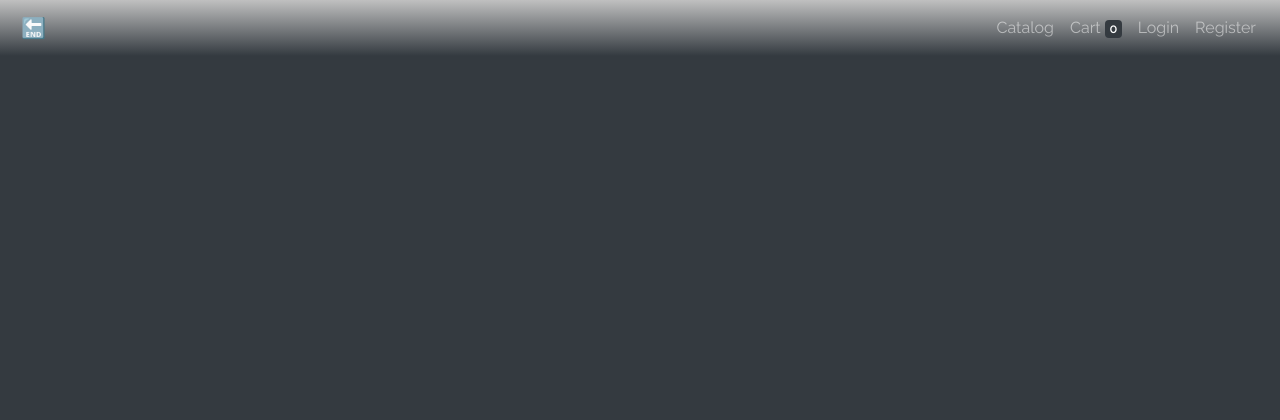
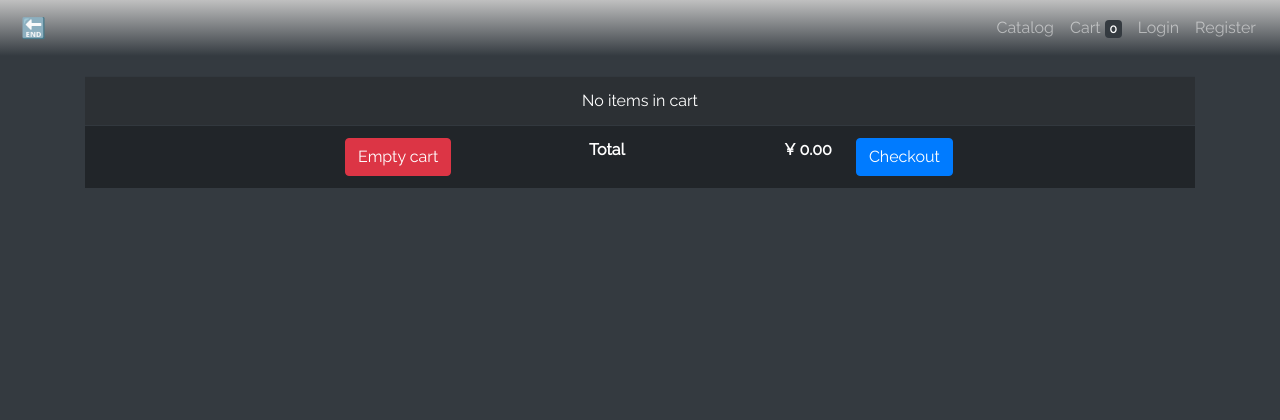
Before and after one commit to johnjay-balilo/deadendph, a PHP site: page /app/views/cart.php in a window 1280 px wide. Shown: the top 420 px of the page. Run offline with PHP 8.4, Linux system fonts and the light colour scheme.

Commit message:
added cart and checkout page

```diff
--- a/app/assets/css/style.css
+++ b/app/assets/css/style.css
@@ -64,3 +64,7 @@ a:hover {
 .add {
 	width: 74%;
 }
+
+.cart_img {
+	width: 100px;
+}
--- a/app/assets/js/script.js
+++ b/app/assets/js/script.js
@@ -154,7 +154,8 @@ $(document).ready( () => {
 			"method": "POST",
 			"data": {
 				'item_id': item_id,
-				'item_quantity': item_quantity
+				'item_quantity': item_quantity,
+				'update_from_cart_page': 0
 			},
 			"success": (data) => {
 				$("#cart-count").html(data);
@@ -164,6 +165,81 @@ $(document).ready( () => {
 
 	})
 
+	function get_total() {
+		let total = 0;
+		$(".item_subtotal").each(function() {
+			total += parseFloat($(this).html());
+		});
+		return parseFloat(total).toFixed(2);
+	}
+
+	// item quantity change/update
+	$(".item_quantity>input").on("change", function(e) {
+		let item_id = $(e.target).attr("data-id");
+		let item_quantity = parseInt($(e.target).val());
+		let price = parseFloat($(e.target).parent().prev().attr("price"));
+		let subtotal = item_quantity * price;
+
+		$(e.target).parent().next().html(parseFloat(subtotal).toFixed(2));
+
+		$.ajax({
+			"url": "../controllers/update_cart.php",
+			"method": "POST",
+			"data": {
+				'item_id': item_id,
+				'item_quantity': item_quantity,
+				'update_from_cart_page': 1
+			},
+			"success": (data) => {
+				$("#cart-count").html(data);
+				$("#total_price").html("&#165; " + get_total());
+			}
+		})
+	})
+
+
+	// remove from cart functionality
+	$(document).on("click", ".remove-from-cart", function(e) {
+		let item_id = $(e.target).attr("data-id");
+
+		$.ajax({
+			"url": "../controllers/update_cart.php",
+			"method": "POST",
+			"data": {
+				'item_id': item_id,
+				'item_quantity': 0,
+				'update_from_cart_page': 2
+			},
+			"beforeSend": () => {
+				return confirm("Are you sure you want to delete?");
+			},
+			"success": (data) => {
+				$(e.target).parents('tr').fadeOut();
+				$("#cart-count").html(data);
+				$("#total_price").html("&#165; " + get_total());
+			}
+		})
+
+	})
+
+	// empty cart functionality
+	$("#empty_cart").click(function(e) {
+		$(e.target).parents('tfoot').prev().children('tr').remove();
+
+		$.ajax({
+			"url": "../controllers/update_cart.php",
+			"method": "POST",
+			"data": {
+				'update_from_cart_page': 3
+			},
+			"success": (data) => {
+				$("#cart-count").html(0);
+				$("#total_price").html("&#165; " + get_total());
+			}
+		})
+
+	})
+
 
 
 })
--- a/app/controllers/authenticate.php
+++ b/app/controllers/authenticate.php
@@ -15,6 +15,7 @@ $user_info = mysqli_fetch_assoc($result);
 
 if (password_verify($password, $user_info['password'])) {
 	$_SESSION['user_info'] = $user_info;
+	$_SESSION['user'] = $username;
 	echo $_SESSION['user_info'];
 }else {
 	$_SESSION['error_message'] = "Login failed";
--- a/app/views/cart.php
+++ b/app/views/cart.php
@@ -1,6 +1,100 @@
 <?php require_once '../partials/template.php' ?>
 
 <?php function get_page_content() { ?>
+
+	<div class="container">
+
+		<table class="table table-striped table-dark ">
+
+			<?php
+			global $conn;
+			$cart_total = 0;
+			?>
+
+			<?php if (isset($_SESSION['cart']) && count($_SESSION['cart']) != 0) { ?>
+
+			<thead class="thead-light">
+				<tr>
+					<td class="item_name">Item Name</td>
+					<td class="item_price">Item Price</td>
+					<td>Item Quantity</td>
+					<td>Item Subtotal</td>
+					<td class="action">Action</td>
+				</tr>
+			</thead>
+
+			<tbody>
+				<?php
+
+				foreach ($_SESSION['cart'] as $id => $qty) {
+					$sql = "SELECT * FROM items WHERE id='$id'";
+					$result = mysqli_query($conn, $sql);
+					$item = mysqli_fetch_assoc($result);
+					$subtotal = $qty * $item['price'];
+					$cart_total += $subtotal;
+				 ?>
+
+				<tr id="row-<?php echo $item['id']; ?>" data-id="<?php echo $item['id']; ?>">
+					<td class="item_name text-center">
+						<?php echo $item['name']; ?>
+						<br>
+						<img class="cart_img" src="../assets/images/<?php echo $item['image_path']; ?>">
+					</td>
+					<td class="item_price" price="<?php echo $item['price']; ?>">
+						<?php echo "&#165; ".$item['price']; ?>
+					</td>
+					<td class="item_quantity">
+						<input type="number" class="form-control item_quantity_value" data-id="<?php echo $item['id']; ?>" min="1" value="<?php echo $qty; ?>">
+					</td>
+					<td class="item_subtotal">
+						<?php echo bcadd($subtotal, 0, 2) ?>
+					</td>
+					<td class="action text-center">
+						<button class="btn btn-danger remove-from-cart" data-dismiss="modal" data-id="<?php echo $item['id']; ?>"> Remove from cart </button>
+					</td>
+				</tr>
+
+
+				<?php } ?>
+
+			</tbody>
+			<?php  ?>
+
+
+
+
+
+			<?php } else { ?>
+
+				<tr>
+					<td class="text-center" colspan="6"> No items in cart </td>
+				</tr>
+
+			<?php } ?>
+
+			<tfoot>
+				<tr>
+					<td class="text-right font-weight-bold" colspan="3">
+						<button  id="empty_cart" class="btn btn-danger"> Empty cart </button>
+					</td>
+					<td class="text-right font-weight-bold"> Total </td>
+
+					<td class="text-right font-weight-bold" id="total_price">
+						<?php echo "&#165; " . number_format($cart_total, 2); ?>
+					</td>
+					<td>
+						<a class="btn btn-primary" href="./checkout.php">
+							Checkout
+						</a>
+					</td>
+				</tr>
+			</tfoot>
+
+		</table>
+	</div>
+
+
+
 
 
 
```
Also changed, not shown: app/controllers/update_cart.php (+12 -0 lines), app/views/checkout.php (added, +110 -0 lines), app/assets/images/d.jpg.
